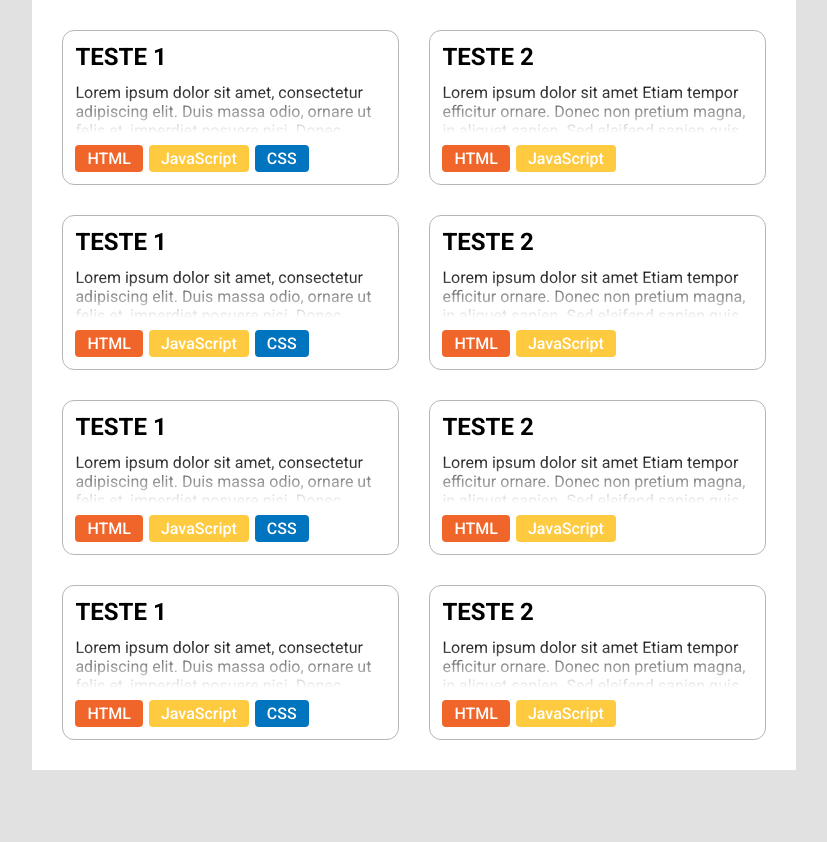
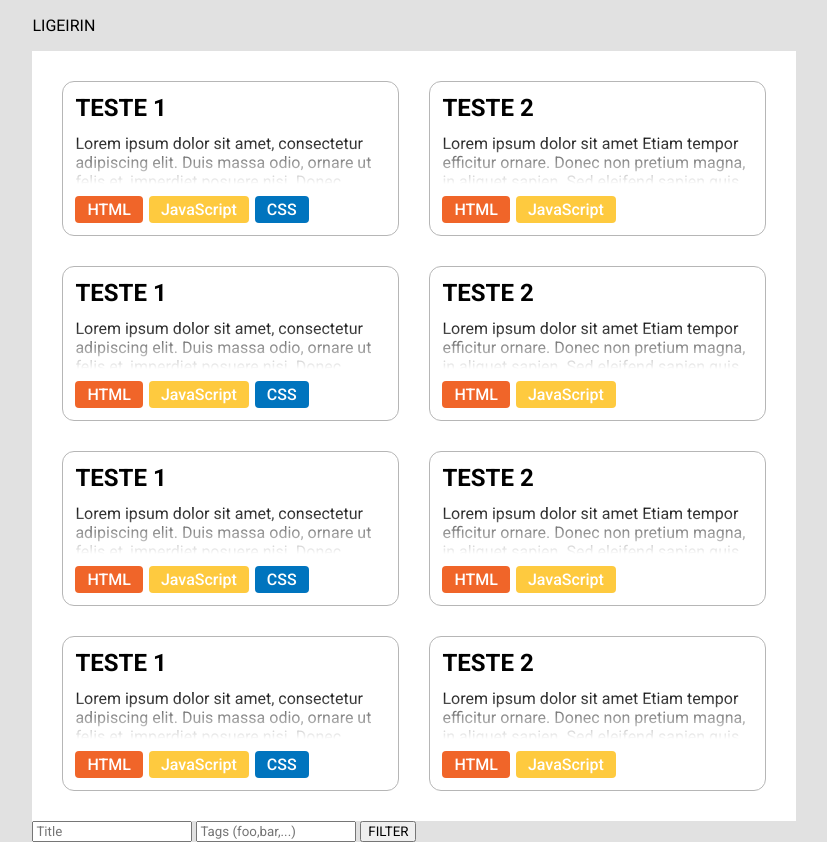
Before and after one commit to ligeirin/codex, a plain HTML site: page index.html in a window 1280 px wide. Shown: the whole page, without its empty margins (6-833 px from the left). Before the commit the page ends 800 px from the top, so only its background shows below. Drawn offline with nearby package versions, Linux system fonts and the light colour scheme.

Commit message:
Add Homepage Filter

```diff
--- a/index.html
+++ b/index.html
@@ -13,17 +13,28 @@
 		<link rel="stylesheet" href="src/styles/index.css" />
 	</head>
 	<body onload="init()">
-		<div class="container">
-			<div id="entriesDiv" class="entries-wrapper"></div>
+		<div class="nav">
+			<div class="container">
+				<p>LIGEIRIN</p>
+			</div>
 		</div>
 
-		<!-- <script
+		<div class="container entries-container">
+			<div id="entriesDiv" class="entries-wrapper"></div>
+			<div id="filterDiv" class="filter-wrapper">
+				<input type="text" class="filter-field filter-input" name="titleFilter" id="titleFilterInput" placeholder="Title">
+				<input type="text" class="filter-field  filter-input" name="tagFilter" id="tagFilterInput" placeholder="Tags (foo,bar,...)" >
+				<button class="filter-field filter-btn" onclick="filterEntries()">FILTER</button>
+			</div>
+		</div>
+
+		<script
 			src="https://cdnjs.cloudflare.com/ajax/libs/jquery/3.7.1/jquery.min.js"
 			integrity="sha512-v2CJ7UaYy4JwqLDIrZUI/4hqeoQieOmAZNXBeQyjo21dadnwR+8ZaIJVT8EE2iyI61OV8e6M8PP2/4hpQINQ/g=="
 			crossorigin="anonymous"
 			referrerpolicy="no-referrer"
-		></script> -->
-		<script src="src/libs/jquery-3.7.1.min.js"></script>
+		></script>
+		<!-- <script src="src/libs/jquery-3.7.1.min.js"></script> -->
 		<script src="src/json/data.js"></script>
 		<script src="src/scripts/index.js"></script>
 	</body>
```
